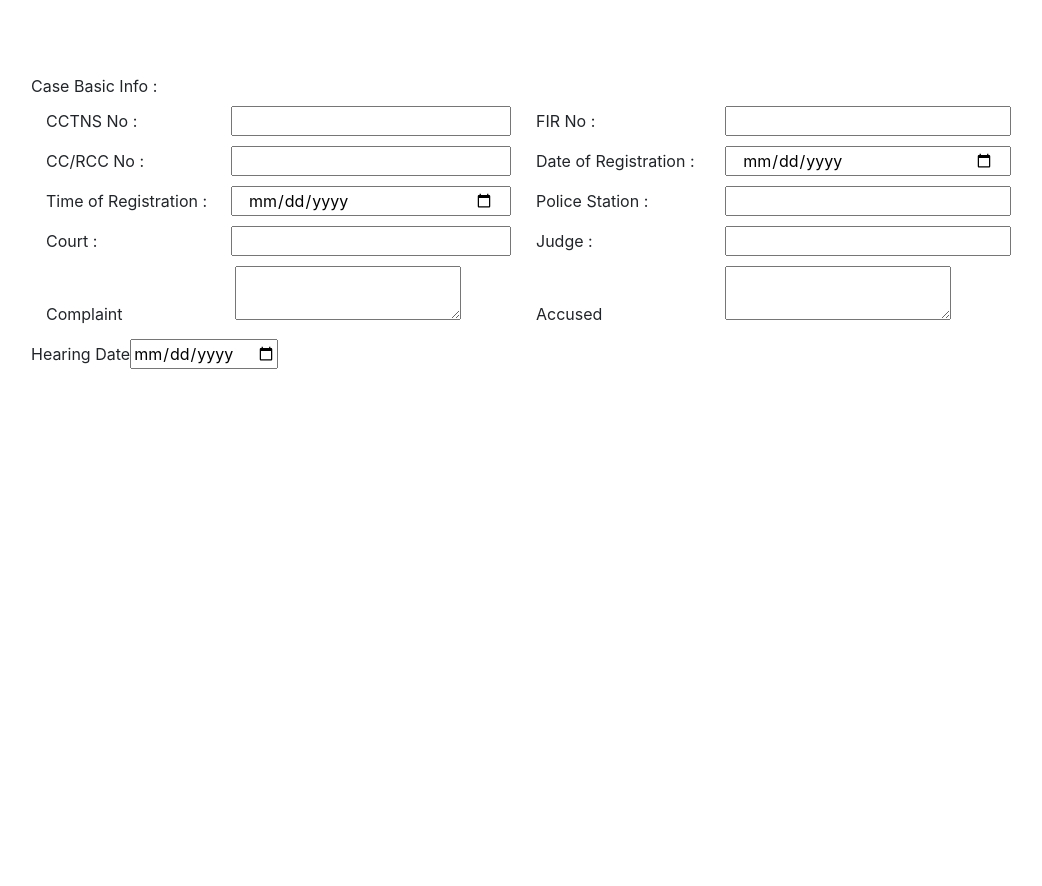
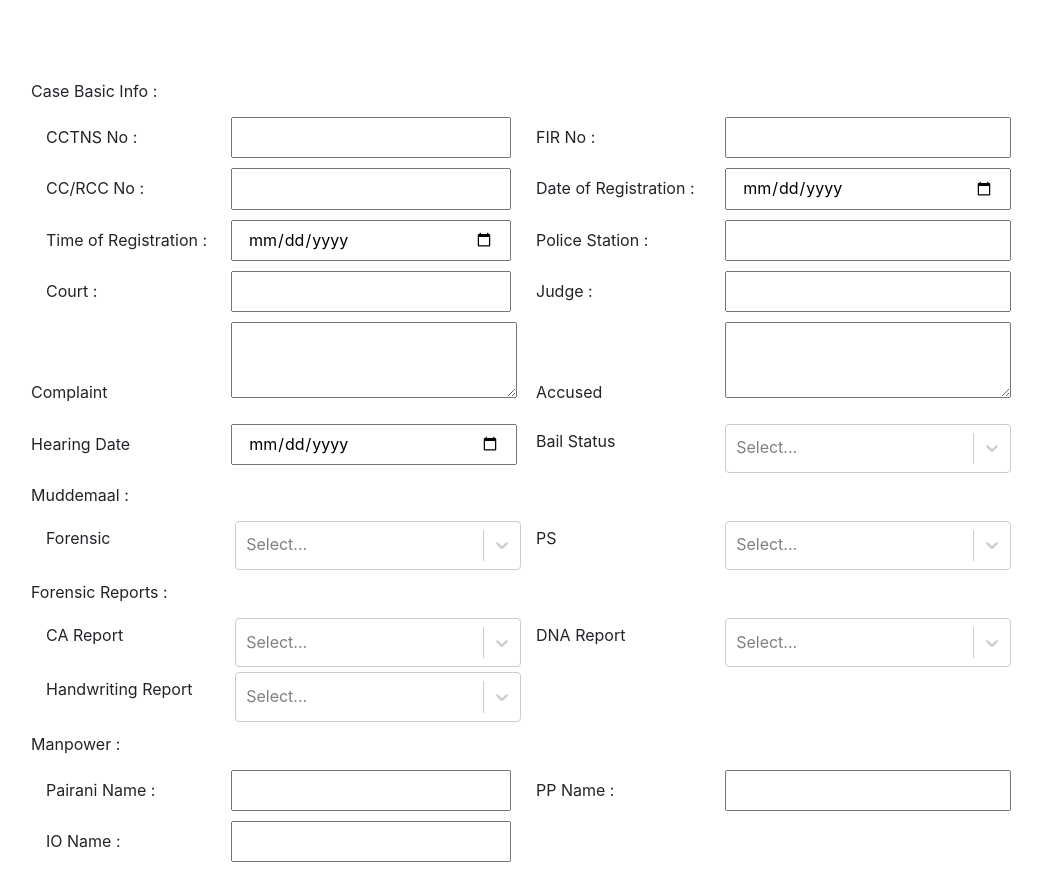
Before and after one commit to sachindelaplex/ccms-web-client, a React (Create React App) app: page /details in a window 1280 px wide. Shown: the top 886 px of the page, without its empty margins (119-1161 px from the left). Before the commit the page ends 800 px from the top, so only its background shows below. Built offline with nearby package versions, Linux system fonts and the light colour scheme.

Commit message:
details page

```diff
--- a/package.json
+++ b/package.json
@@ -9,7 +9,8 @@
     "react": "^16.8.6",
     "react-dom": "^16.8.6",
     "react-router-dom": "^5.0.1",
-    "react-scripts": "3.1.1"
+    "react-scripts": "3.1.1",
+    "react-select": "^3.0.4"
   },
   "scripts": {
     "start": "react-scripts start",
--- a/src/components/details/details.css
+++ b/src/components/details/details.css
@@ -1,3 +1,6 @@
+body {
+    line-height: 2.2;
+}
 .form{
     width: 1000px;
     margin: 5% auto;
@@ -11,3 +14,19 @@
 .pdr-10{
     padding-right: 10px;
 }
+
+.pdl-0{
+    padding-left: 0px;
+}
+
+.mrl-4{
+    margin-left: -4px;
+}
+
+.pd-0{
+    padding: 0px;
+}
+
+.mr-0{
+    margin: 0px;
+}
--- a/src/components/details/details.js
+++ b/src/components/details/details.js
@@ -2,15 +2,25 @@ import React, {useState} from 'react';
 import 'bootstrap/dist/css/bootstrap.css';
 import './details.css';
 import axios from 'axios';
+import Select from 'react-select';
 
 function Details(props){
 
     console.log('details page');
-    const [inputs, setInputs] = useState({});
+    const [inputs, setInputs] = useState({CCTNS:'',bailStatus:''});
+    // const [selectedOption, setSelectedOption] = useState(null);
 
-    const handleInputChange = (event) => {
-        event.persist();
-        setInputs(inputs => ({...inputs, [event.target.name]: event.target.value}));
+    const options = [
+        { value: 'Yes', label: 'Yes' },
+        { value: 'No', label: 'No' },
+        { value: 'Not Available', label: 'Not Available'}
+      ];
+
+    const handleInputChange = (e) => {
+        // event.persist();
+        const {name, value} = e.target
+        //  setInputs(inputs => ({...inputs, [e.target.name]: e.target.value}));
+        setInputs({...inputs, [name]: value})
       }
 
      return (
@@ -65,22 +75,98 @@ function Details(props){
 
                 <div class="row mr5">
                 <div class="w-50">
-                    <label class="col-5">Complaint</label>
-                    <textarea name="complaint" value={inputs.complaint} onChange={handleInputChange} />
+                    <label class="col-5 pdl-0">Complaint</label>
+                    <textarea class="col-7 mrl-4" name="complaint" value={inputs.complaint} onChange={handleInputChange} />
                 </div>
 
                 <div class="w-50">
                     <label class="col-5">Accused</label>
-                    <textarea name="accused" value={inputs.accused} onChange={handleInputChange} />
+                    <textarea class="col-7" name="accused" value={inputs.accused} onChange={handleInputChange} />
                 </div>
                 </div>
 
+                <div class="row mr5">
+                <div class="w-50">
+                    <label class="col-5 pdl-0">Hearing Date</label>
+                    <input type="date" class="col-7 mrl-4" name="hearingDate" value={inputs.hearingDate} onChange={handleInputChange}/>
+                </div>
+
+                <div class="w-50 row mr-0">
+                    <label class="col-5">Bail Status</label>
+                    <div class="col-7 pd-0">
+                    <Select  name="bailStatus" value={inputs.bailStatus} onChange={handleInputChange} options={options}/>
+                    </div>
+                </div>
+                </div>
 
                 <div>
-                    <label>Hearing Date</label>
-                    <input type="date" name="hearingDate" value={inputs.hearingDate} onChange={handleInputChange}/>
+                <label class="d-flex">Muddemaal :</label>
+                <div class="row mr5">
+                <div class="w-50 row mr-0">
+                    <label class="col-5">Forensic</label>
+                    <div class="col-7 pd-0">
+                    <Select  name="forensic" value={inputs.forensic} onChange={handleInputChange} options={options}/>
+                    </div>
                 </div>
 
+                <div class="w-50 row mr-0">
+                    <label class="col-5">PS</label>
+                    <div class="col-7 pd-0">
+                    <Select  name="ps" value={inputs.ps} onChange={handleInputChange} options={options}/>
+                    </div>
+                </div>
+                </div>
+                </div>
+
+                <div>
+                <label class="d-flex">Forensic Reports :</label>
+                <div class="row mr5">
+                <div class="w-50 row mr-0">
+                    <label class="col-5">CA Report</label>
+                    <div class="col-7 pd-0">
+                    <Select  name="CA" value={inputs.CA} onChange={handleInputChange} options={options}/>
+                    </div>
+                </div>
+
+                <div class="w-50 row mr-0">
+                    <label class="col-5">DNA Report</label>
+                    <div class="col-7 pd-0">
+                    <Select  name="DNA" value={inputs.DNA} onChange={handleInputChange} options={options}/>
+                    </div>
+                </div>
+                </div>
+
+                <div class="row mr5">
+                <div class="w-50 row mr-0">
+                    <label class="col-5">Handwriting Report</label>
+                    <div class="col-7 pd-0">
+                    <Select  name="handwritingReport" value={inputs.handwritingReport} onChange={handleInputChange} options={options}/>
+                    </div>
+                </div>
+                </div>
+                </div>
+
+                <div>
+                <label class="d-flex">Manpower :</label>
+                <div class="row mr5">
+                <div class="w-50 pdr-10">
+                <label class="col-5">Pairani Name : </label>
+                <input class="col-7"type="text" name="pairaniName" value={inputs.pairaniName} onChange={handleInputChange}/>
+                </div>
+                <div class="w-50">
+                <label class="col-5">PP Name : </label>
+                <input class="col-7" type="text" name="ppName" value={inputs.ppName} onChange={handleInputChange}/>
+                </div>
+                </div>
+
+                <div class="row mr5">
+                <div class="w-50 pdr-10">
+                <label class="col-5">IO Name : </label>
+                <input class="col-7"type="text" name="ioName" value={inputs.ioName} onChange={handleInputChange}/>
+                </div>
+                </div>
+
+                </div>
             </form>
         </React.Fragment>
      );
```
Also changed, not shown: 1 other file (tests, documents, lock files or other folders).
